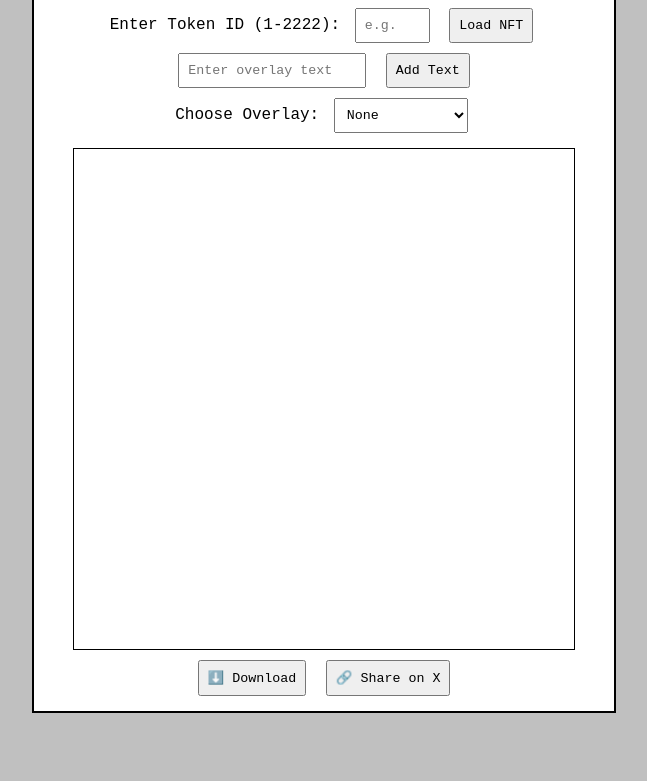
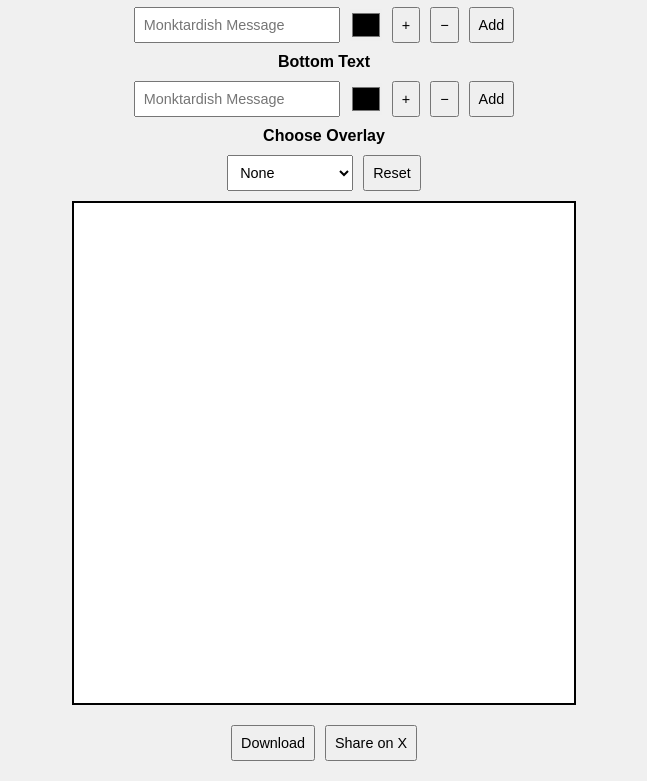
Before and after one commit to Conqueror1903/monktardio-meme-editor, a plain HTML site: page index.html in a window 1280 px wide. Shown: the part 106-887 px from the top of the page, without its empty margins (316-963 px from the left). Before the commit the page ends 847 px from the top, so only its background shows below. Drawn offline with Linux system fonts and the light colour scheme.

Commit message:
Add files via upload

```diff
--- a/index.html
+++ b/index.html
@@ -2,137 +2,269 @@
 <html lang="en">
 <head>
   <meta charset="UTF-8" />
-  <meta name="viewport" content="width=device-width, initial-scale=1.0" />
+  <meta name="viewport" content="width=device-width, initial-scale=1" />
   <title>Monktardio Meme Editor</title>
   <style>
     body {
-      font-family: 'Courier New', monospace;
-      background-color: #c0c0c0;
-      padding: 20px;
+      font-family: Arial, sans-serif;
+      background: #f0f0f0;
+      margin: 0;
+      padding: 10px;
+      display: flex;
+      flex-direction: column;
+      align-items: center;
+    }
+
+    .row {
+      display: flex;
+      flex-wrap: wrap;
+      gap: 10px;
+      align-items: center;
+      justify-content: center;
+      margin-bottom: 10px;
+    }
+
+    .row.download-row {
+      margin-top: 20px;
+    }
+
+    label {
+      font-weight: bold;
       text-align: center;
+      width: 100%;
     }
-    .container {
+
+    input[type="number"],
+    input[type="text"],
+    select,
+    button {
+      padding: 8px;
+      font-size: 0.9rem;
+      font-family: inherit;
+    }
+
+    input[type="number"] {
+      width: 160px;
+    }
+
+    input[type="color"] {
+      height: 32px;
+      width: 32px;
+      padding: 0;
+      border: none;
+      cursor: pointer;
+    }
+
+    #memeCanvas {
+      border: 2px solid black;
       background: white;
-      border: 2px solid black;
-      width: 560px;
-      margin: 0 auto;
-      padding: 10px;
-    }
-    input, button, select {
-      font-family: inherit;
-      padding: 8px;
-      margin: 5px;
-    }
-    #editor {
-      position: relative;
-      display: inline-block;
-      margin-top: 10px;
-    }
-    canvas {
-      border: 1px solid #000;
+      cursor: grab;
     }
   </style>
 </head>
 <body>
-  <div class="container">
-    <h2>🧠 Monktardio Meme Editor</h2>
-    <label for="token-id">Enter Token ID (1-2222):</label>
-    <input type="number" id="token-id" min="1" max="2222" placeholder="e.g. 128">
-    <button onclick="loadNFT()">Load NFT</button>
 
-    <div>
-      <input type="text" id="meme-text" placeholder="Enter overlay text">
-      <button onclick="drawOverlay()">Add Text</button>
-    </div>
+  <div class="row">
+    <label for="tokenId">Enter your Monktardio ID (#1–2222)</label>
+    <input type="number" id="tokenId" min="1" max="2222" placeholder="#1–2222" />
+    <button onclick="loadRandomNFT()">🎲</button>
+  </div>
 
-    <div>
-      <label for="overlay-select">Choose Overlay:</label>
-      <select id="overlay-select" onchange="drawOverlay()">
-        <option value="">None</option>
-        <option value="https://conqueror1903.github.io/monktardio-meme-editor/monktardio_overlay_GatorHead.png">GatorHead</option>
-        <option value="https://conqueror1903.github.io/monktardio-meme-editor/monktardio_overlay_Gmonktardio.png">Gmonktardio</option>
-        <option value="https://conqueror1903.github.io/monktardio-meme-editor/monktardio_overlay_GodZillaHead.png">GodZillaHead</option>
-        <option value="https://conqueror1903.github.io/monktardio-meme-editor/monktardio_overlay_HAHAHAHA.png">HAHAHAHA</option>
-        <option value="https://conqueror1903.github.io/monktardio-meme-editor/monktardio_overlay_Sweeper.png">Sweeper</option>
-        <option value="https://conqueror1903.github.io/monktardio-meme-editor/monktardio_overlay_ThugLife.png">ThugLife</option>
-      </select>
-    </div>
+  <div class="row">
+    <label for="topText">Top Text</label>
+    <input type="text" id="topText" placeholder="Monktardish Message" />
+    <input type="color" id="topColor" value="#000000" />
+    <button onclick="changeFontSize('topText', 2)">+</button>
+    <button onclick="changeFontSize('topText', -2)">−</button>
+    <button onclick="addOrUpdateText('topText')">Add</button>
+  </div>
 
-    <div id="editor">
-      <canvas id="meme-canvas" width="500" height="500"></canvas>
-    </div>
+  <div class="row">
+    <label for="bottomText">Bottom Text</label>
+    <input type="text" id="bottomText" placeholder="Monktardish Message" />
+    <input type="color" id="bottomColor" value="#000000" />
+    <button onclick="changeFontSize('bottomText', 2)">+</button>
+    <button onclick="changeFontSize('bottomText', -2)">−</button>
+    <button onclick="addOrUpdateText('bottomText')">Add</button>
+  </div>
 
-    <div>
-      <button onclick="downloadMeme()">⬇️ Download</button>
-      <button onclick="shareOnX()">🔗 Share on X</button>
-    </div>
+  <div class="row">
+    <label for="overlaySelect">Choose Overlay</label>
+    <select id="overlaySelect" onchange="addOverlay()">
+      <option value="">None</option>
+    </select>
+    <button onclick="resetCanvas()">Reset</button>
+  </div>
+
+  <canvas id="memeCanvas" width="500" height="500"></canvas>
+
+  <div class="row download-row">
+    <button onclick="downloadImage()">Download</button>
+    <button onclick="shareOnX()">Share on X</button>
   </div>
 
   <script>
-    const canvas = document.getElementById('meme-canvas');
-    const ctx = canvas.getContext('2d');
-    let currentImage = null;
-    let currentOverlayImage = null;
+    const overlayList = ["GatorHead", "Gmonktardio", "GodZillaHead", "HAHAHAHA", "Sweeper", "ThugLife", "GMCup", "Machete", "IceBreaker"];
+    const canvas = document.getElementById("memeCanvas");
+    const ctx = canvas.getContext("2d");
 
-    function loadNFT() {
-      const tokenId = document.getElementById('token-id').value;
-      if (!tokenId || tokenId < 1 || tokenId > 2222) {
-        alert('Please enter a valid Token ID between 1 and 2222.');
-        return;
-      }
-      const imageUrl = `https://ipfs.io/ipfs/bafybeiamvpd34u2bdn6ocaiybjqjkpytnhwcfcoooakkv4bd34tymrzv5e/${tokenId}.webp`;
+    let overlays = [];
+    let texts = {};
+    let baseImage = null;
+    let draggingTextId = null;
+    let offsetX, offsetY;
+
+    const overlaySelect = document.getElementById("overlaySelect");
+    overlayList.forEach(name => {
+      const option = document.createElement("option");
+      option.value = name;
+      option.textContent = name;
+      overlaySelect.appendChild(option);
+    });
+
+    function loadNFT(id) {
+      if (!id || id < 1 || id > 2222) return;
+      const url = `https://ipfs.io/ipfs/bafybeiamvpd34u2bdn6ocaiybjqjkpytnhwcfcoooakkv4bd34tymrzv5e/${id}.webp`;
       const img = new Image();
-      img.crossOrigin = 'anonymous';
+      img.crossOrigin = "anonymous";
       img.onload = () => {
-        currentImage = img;
-        drawOverlay();
+        baseImage = img;
+        drawAll();
       };
-      img.src = imageUrl;
+      img.onerror = () => alert("Failed to load image.");
+      img.src = url;
     }
 
-    function drawOverlay() {
-      if (!currentImage) return;
+    function loadRandomNFT() {
+      const id = Math.floor(Math.random() * 2222) + 1;
+      document.getElementById("tokenId").value = id;
+      loadNFT(id);
+    }
 
-      ctx.clearRect(0, 0, canvas.width, canvas.height);
-      ctx.drawImage(currentImage, 0, 0, canvas.width, canvas.height);
+    document.getElementById("tokenId").addEventListener("change", e => {
+      const id = parseInt(e.target.value);
+      if (id >= 1 && id <= 2222) loadNFT(id);
+    });
 
-      const overlayFile = document.getElementById('overlay-select').value;
-      if (overlayFile) {
-        const overlay = new Image();
-        overlay.onload = () => {
-          ctx.drawImage(overlay, 0, 0, canvas.width, canvas.height);
-          drawText();
+    function addOrUpdateText(id) {
+      const value = document.getElementById(id).value.trim();
+      const color = document.getElementById(id === "topText" ? "topColor" : "bottomColor").value;
+      if (!value) return;
+      if (!texts[id]) {
+        texts[id] = {
+          text: value,
+          x: canvas.width / 2,
+          y: id === "topText" ? 60 : canvas.height - 30,
+          size: 48,
+          color,
+          id
         };
-        overlay.src = overlayFile;
       } else {
-        drawText();
+        texts[id].text = value;
+        texts[id].color = color;
+      }
+      drawAll();
+    }
+
+    function changeFontSize(id, delta) {
+      if (texts[id]) {
+        texts[id].size = Math.max(8, texts[id].size + delta);
+        drawAll();
       }
     }
 
-    function drawText() {
-      const text = document.getElementById('meme-text').value;
-      if (!text) return;
-      ctx.font = 'bold 48px "Comic Sans MS", Impact, sans-serif';
-      ctx.fillStyle = '#fff';
-      ctx.strokeStyle = '#000';
-      ctx.lineWidth = 5;
-      ctx.textAlign = 'center';
-      ctx.strokeText(text, canvas.width / 2, 60);
-      ctx.fillText(text, canvas.width / 2, 60);
+    function addOverlay() {
+      const name = overlaySelect.value;
+      if (!name) return;
+      const img = new Image();
+      img.src = `./overlays/monktardio_overlay_${name}.png`;
+      img.onload = () => {
+        overlays.push({ img, x: 0, y: 0 });
+        drawAll();
+      };
     }
 
-    function downloadMeme() {
-      const link = document.createElement('a');
-      link.download = 'monktardio-meme.png';
+    function drawAll() {
+      ctx.clearRect(0, 0, canvas.width, canvas.height);
+      if (baseImage) ctx.drawImage(baseImage, 0, 0, canvas.width, canvas.height);
+      overlays.forEach(o => ctx.drawImage(o.img, o.x, o.y, canvas.width, canvas.height));
+
+      Object.values(texts).forEach(t => {
+        ctx.font = `bold ${t.size}px "Comic Sans MS", Impact, sans-serif`;
+        ctx.textAlign = "center";
+        ctx.fillStyle = "#000";
+        ctx.fillText(t.text, t.x + 2, t.y + 2); // Shadow
+        ctx.fillStyle = t.color;
+        ctx.fillText(t.text, t.x, t.y);         // Main text
+      });
+    }
+
+    canvas.addEventListener("mousedown", e => {
+      const rect = canvas.getBoundingClientRect();
+      const x = e.clientX - rect.left;
+      const y = e.clientY - rect.top;
+
+      Object.entries(texts).forEach(([id, t]) => {
+        ctx.font = `bold ${t.size}px "Comic Sans MS", Impact, sans-serif`;
+        const width = ctx.measureText(t.text).width;
+        const height = t.size;
+        if (
+          x >= t.x - width / 2 &&
+          x <= t.x + width / 2 &&
+          y >= t.y - height &&
+          y <= t.y
+        ) {
+          draggingTextId = id;
+          offsetX = x - t.x;
+          offsetY = y - t.y;
+        }
+      });
+    });
+
+    canvas.addEventListener("mousemove", e => {
+      if (!draggingTextId) return;
+      const rect = canvas.getBoundingClientRect();
+      const x = e.clientX - rect.left;
+      const y = e.clientY - rect.top;
+      texts[draggingTextId].x = x - offsetX;
+      texts[draggingTextId].y = y - offsetY;
+      drawAll();
+    });
+
+    canvas.addEventListener("mouseup", () => {
+      draggingTextId = null;
+    });
+
+    canvas.addEventListener("mouseleave", () => {
+      draggingTextId = null;
+    });
+
+    function downloadImage() {
+      const link = document.createElement("a");
+      link.download = "monktardio_meme.png";
       link.href = canvas.toDataURL();
       link.click();
     }
 
     function shareOnX() {
-      const tweetText = encodeURIComponent('Check out my #Monktardio meme! 🤡👉🧠');
-      const tweetUrl = `https://twitter.com/intent/tweet?text=${tweetText}`;
-      window.open(tweetUrl, '_blank');
+      const text = encodeURIComponent("Just created my Monktardio meme! #Monktardio #NFT #Apechain");
+      const url = encodeURIComponent("https://monktard.io");
+      window.open(`https://twitter.com/intent/tweet?text=${text}&url=${url}`, "_blank");
+    }
+
+    function resetCanvas() {
+      texts = {};
+      overlays = [];
+      draggingTextId = null;
+      overlaySelect.value = "";
+      if (document.getElementById("tokenId").value) {
+        loadNFT(document.getElementById("tokenId").value);
+      } else {
+        baseImage = null;
+        ctx.clearRect(0, 0, canvas.width, canvas.height);
+      }
     }
   </script>
+
 </body>
 </html>
```
Also changed, not shown: monktardio_overlay_GMCup.png (added), monktardio_overlay_IceBreaker.png (added), monktardio_overlay_Machete.png (added).
